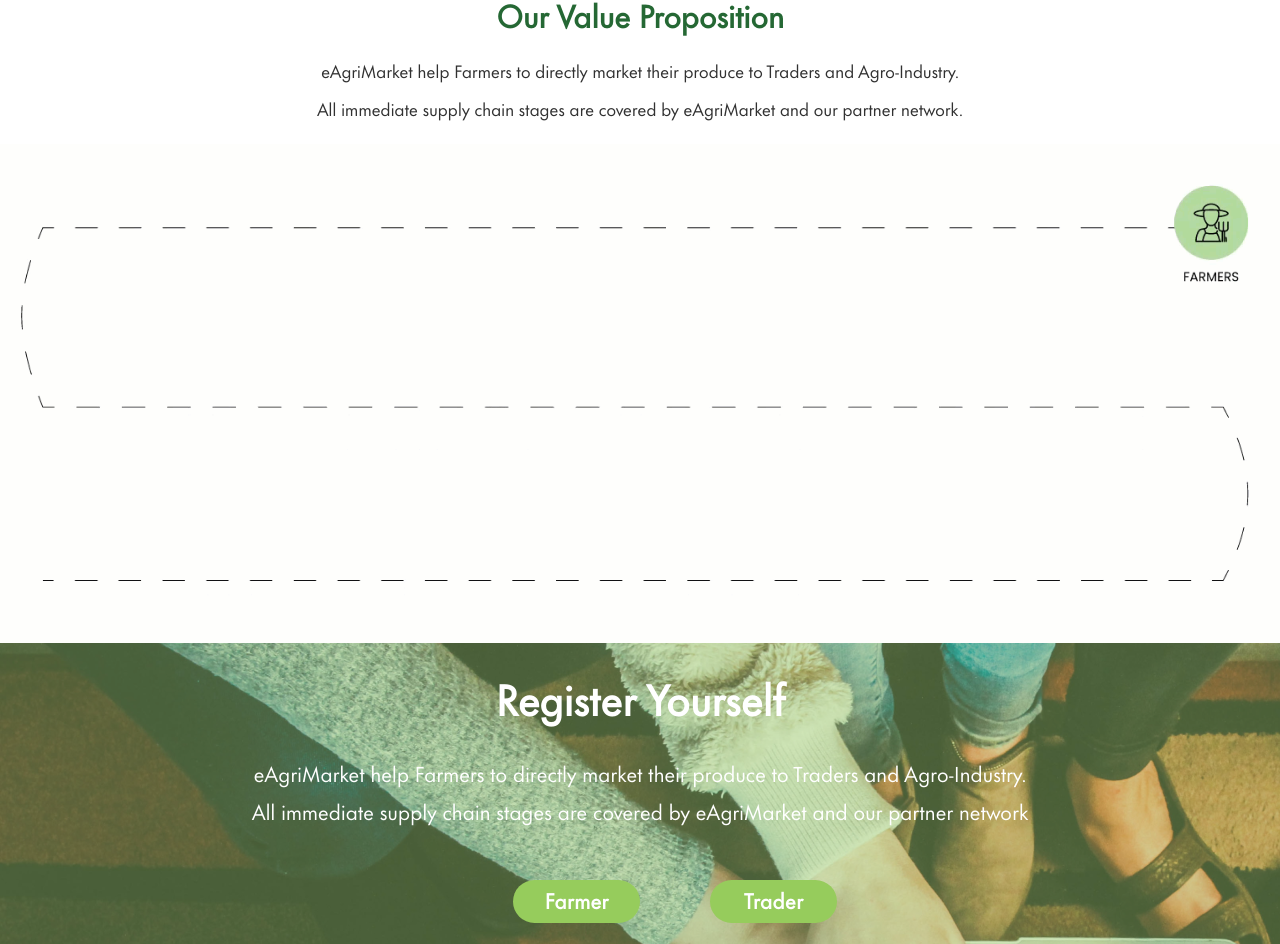
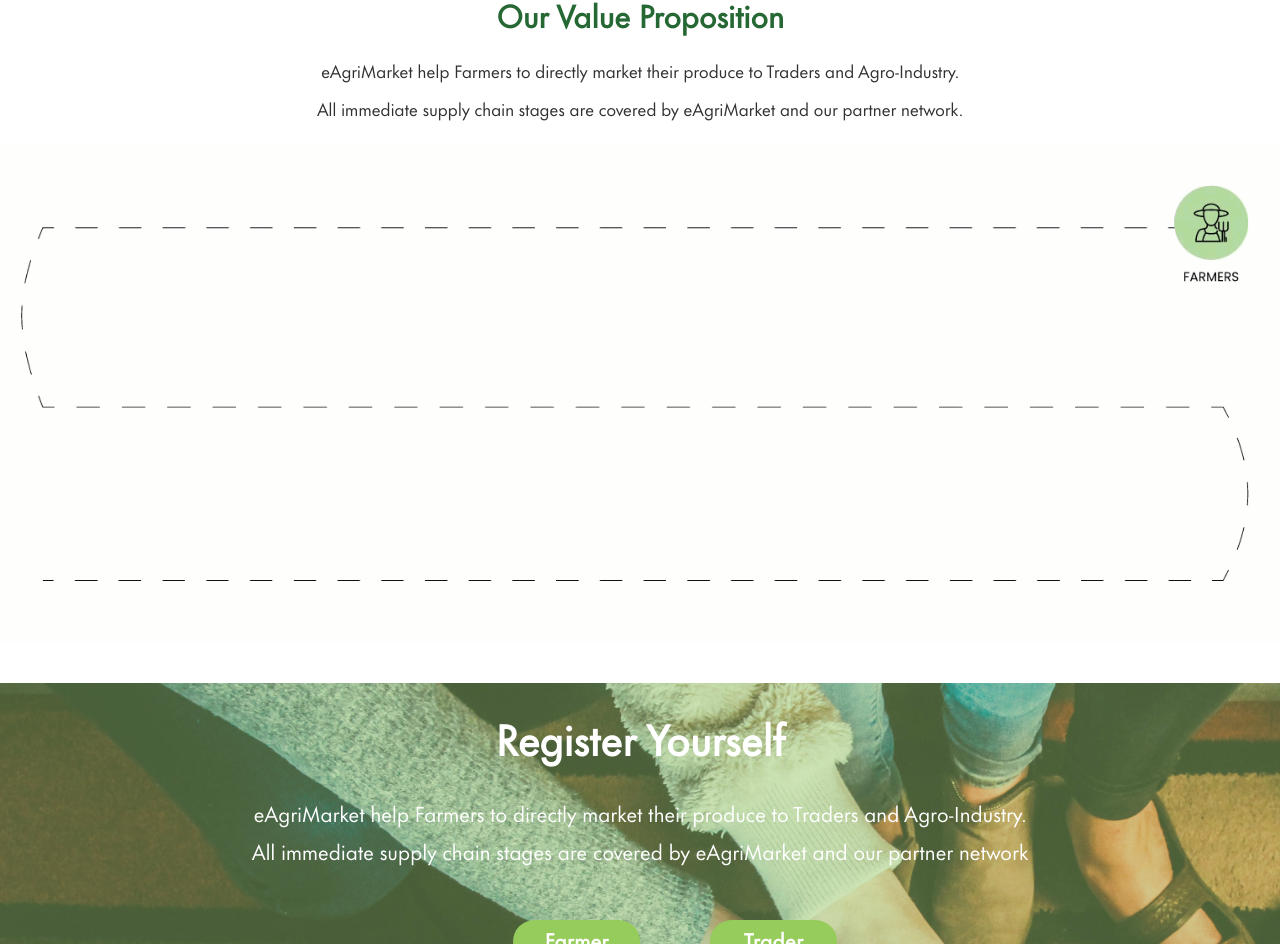
Before and after one commit to noor05869/E-agrimarket, a React (Create React App) app: page / in a window 1280 px wide. Shown: the part 2101-3045 px from the top of the page. Built offline with nearby package versions, Linux system fonts and the light colour scheme.

Commit message:
header and footer

```diff
--- a/src/pages/HeroSection.js
+++ b/src/pages/HeroSection.js
@@ -386,7 +386,7 @@
             type="video/mp4"
             src={vedio}
           ></video> */}
-          <img src={Final} alt="...loading"   />
+          <img src={Final} style={{paddingBottom:"40px"}} alt="...loading"   />
           {/* <img className="vimage" src={vimage} /> */}
         </div>
       </div>
```
